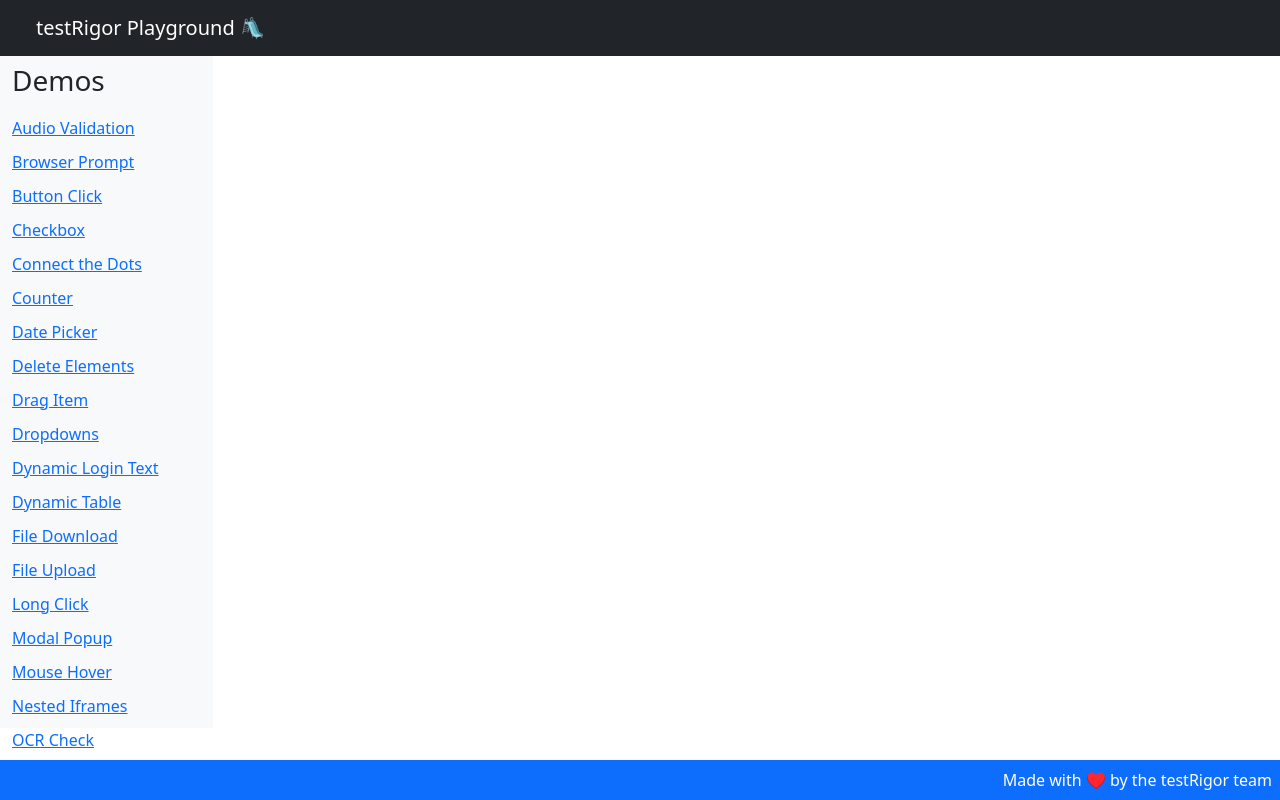
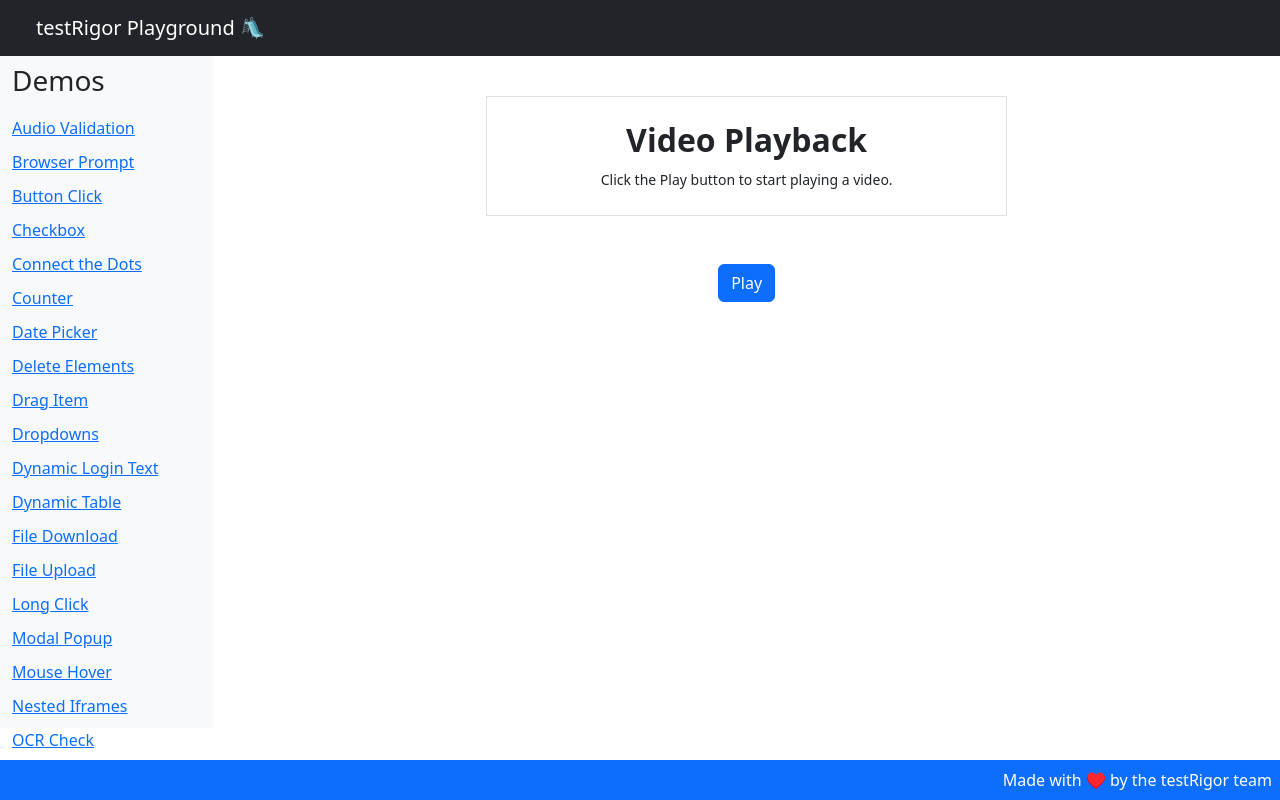
Before and after one commit to thiagonunes11/testRigorPlayground, a React (Create React App) app: page /video in a window 1280 px wide. Built offline with nearby package versions, Linux system fonts and the light colour scheme.

Commit message:
ported the video playback page to react

```diff
--- a/src/App.js
+++ b/src/App.js
@@ -23,6 +23,7 @@
 import DynamicTable from './pages/dynamicTable';
 import TableRelativePosition from './pages/tableRelativePosition';
 import Dropdowns from './pages/dropdowns'
+import VideoPlayer from './pages/video';
 
 function App() {
     return (
@@ -63,7 +64,6 @@
                                     <Route path="/shadowDom" element={<ShadowDom />} />
                                     <Route path="/similarPages" element={<SimilarPages />} />
                                     <Route path="/svgElements" element={<SvgElements />} />
-                                    <Route path="/video" element={<VideoPlayback />} />
                                     */}
                                     <Route path="/dropdowns" element={<Dropdowns />} />
                                     <Route path="/tableRelativePosition" element={<TableRelativePosition />} />
@@ -81,6 +81,7 @@
                                     <Route path="/qrCode" element={<QRCodePage />} />
                                     <Route path="/buttonClick" element={<ButtonClick />} />
                                     <Route path="/fileUpload" element={<FileUpload />} />
+                                    <Route path="/video" element={<VideoPlayer />} />
                                 </Routes>
                             </div>
                         </Col>
--- a/src/pages/video.js
+++ b/src/pages/video.js
@@ -0,0 +1,71 @@
+import React, { useState, useRef } from 'react';
+import bunnyVideo from '../assets/bunny.mp4'
+
+const VideoPlayer = () => {
+  const [isPlaying, setIsPlaying] = useState(false);
+  const [isVisible, setIsVisible] = useState(false);
+  const videoRef = useRef(null);
+
+  const playVideo = () => {
+    videoRef.current.play();
+    setIsVisible(true);
+    setIsPlaying(true);
+  };
+
+  const pauseVideo = () => {
+    videoRef.current.pause();
+    setIsPlaying(false);
+  };
+
+  const handlePlay = () => {
+    setIsPlaying(true);
+  };
+
+  const handlePause = () => {
+    setIsPlaying(false);
+  };
+
+  return (
+    <main className="container text-center mt-5">
+      <div className="row justify-content-center">
+        <div className="col-6 border p-2 pt-4">
+          <h1 className="fs-2 fw-bold">Video Playback</h1>
+          <p><small>Click the Play button to start playing a video.</small></p>
+        </div>
+      </div>
+      <div className="row mt-5 justify-content-center">
+        <div className="col-6 d-flex flex-column align-items-center">
+          <div className="mb-3">
+            {!isPlaying ? (
+              <button
+                className="btn btn-primary"
+                onClick={playVideo}
+              >
+                Play
+              </button>
+            ) : (
+              <button
+                className="btn btn-secondary"
+                onClick={pauseVideo}
+              >
+                Pause
+              </button>
+            )}
+          </div>
+          <video
+            ref={videoRef}
+            className="mt-3"
+            loop
+            style={{ width: '100%', visibility: isVisible ? 'visible' : 'hidden' }}
+            onPlay={handlePlay}
+            onPause={handlePause}
+          >
+            <source src={bunnyVideo} type="video/mp4" />
+          </video>
+        </div>
+      </div>
+    </main>
+  );
+};
+
+export default VideoPlayer;
```
Also changed, not shown: 2 other files (tests, documents, lock files or other folders).
